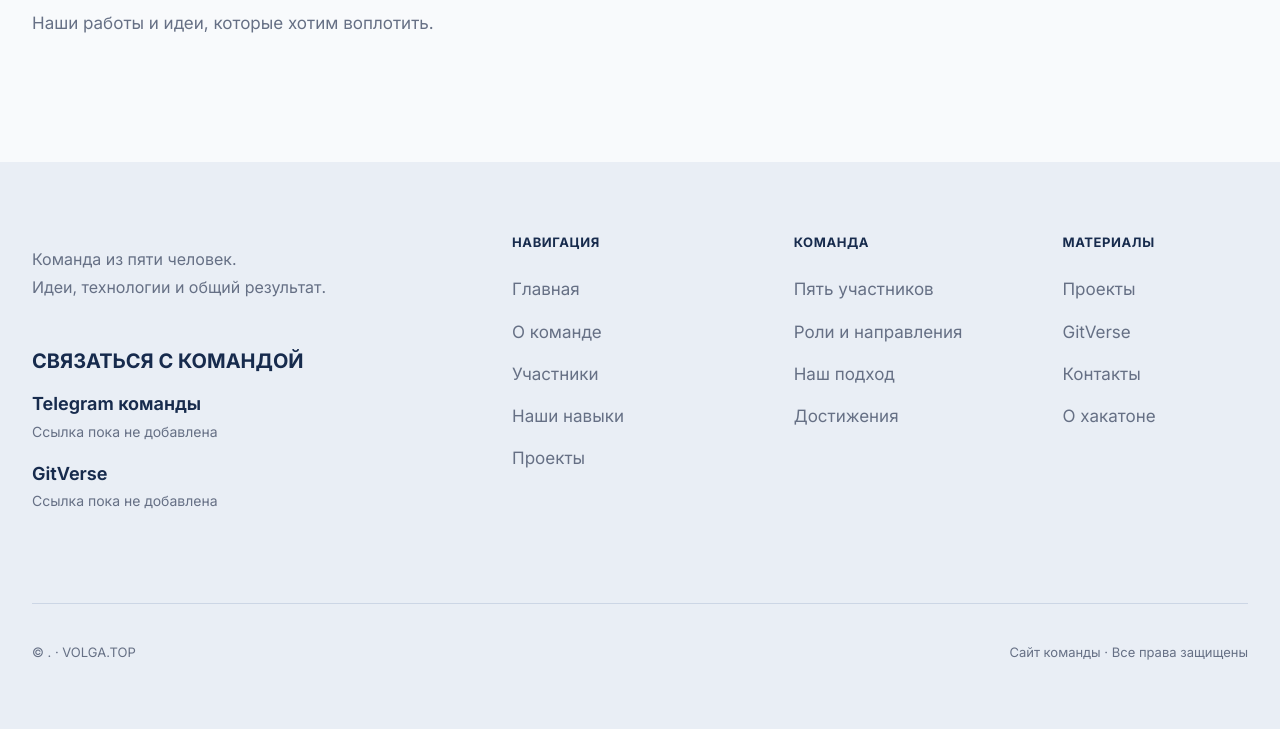
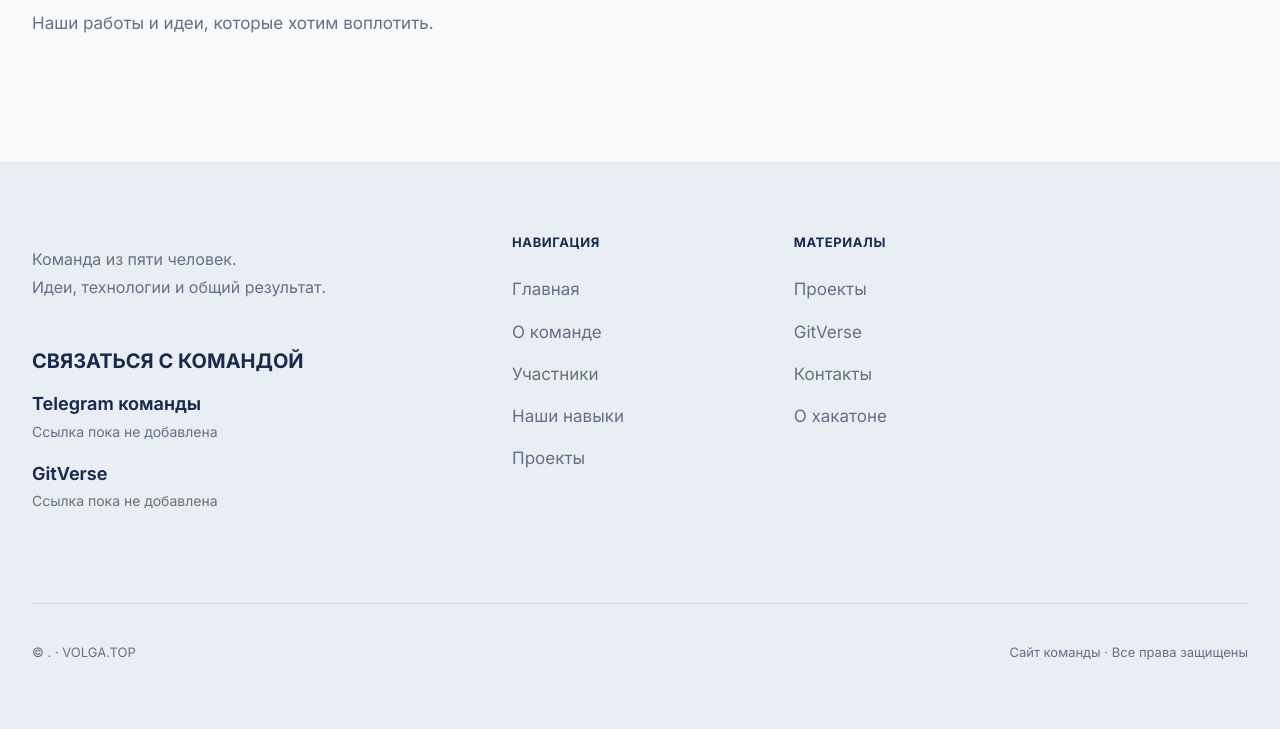
Before and after one commit to xDinDon112/------, a Django app: template templates/index.html in a window 1280 px wide. Shown: the part 2378-3107 px from the top of the page. Run offline with Django 5.2, Linux system fonts and the light colour scheme; the template is opened without the code that fills it, so the values that code supplies are empty.

Commit message:
ubrala kolonku komanda

```diff
--- a/templates/index.html
+++ b/templates/index.html
@@ -187,13 +187,6 @@
           <a href="#skills">Наши навыки</a>
           <a href="#projects">Проекты</a>
         </nav>
-        <nav class="footer-links" aria-label="О команде">
-          <h2>Команда</h2>
-          <a href="#team">Пять участников</a>
-          <a href="#team">Роли и направления</a>
-          <a href="#about">Наш подход</a>
-          <a href="#projects">Достижения</a>
-        </nav>
         <nav class="footer-links" aria-label="Материалы команды">
           <h2>Материалы</h2>
           <a href="#projects">Проекты</a>
```
